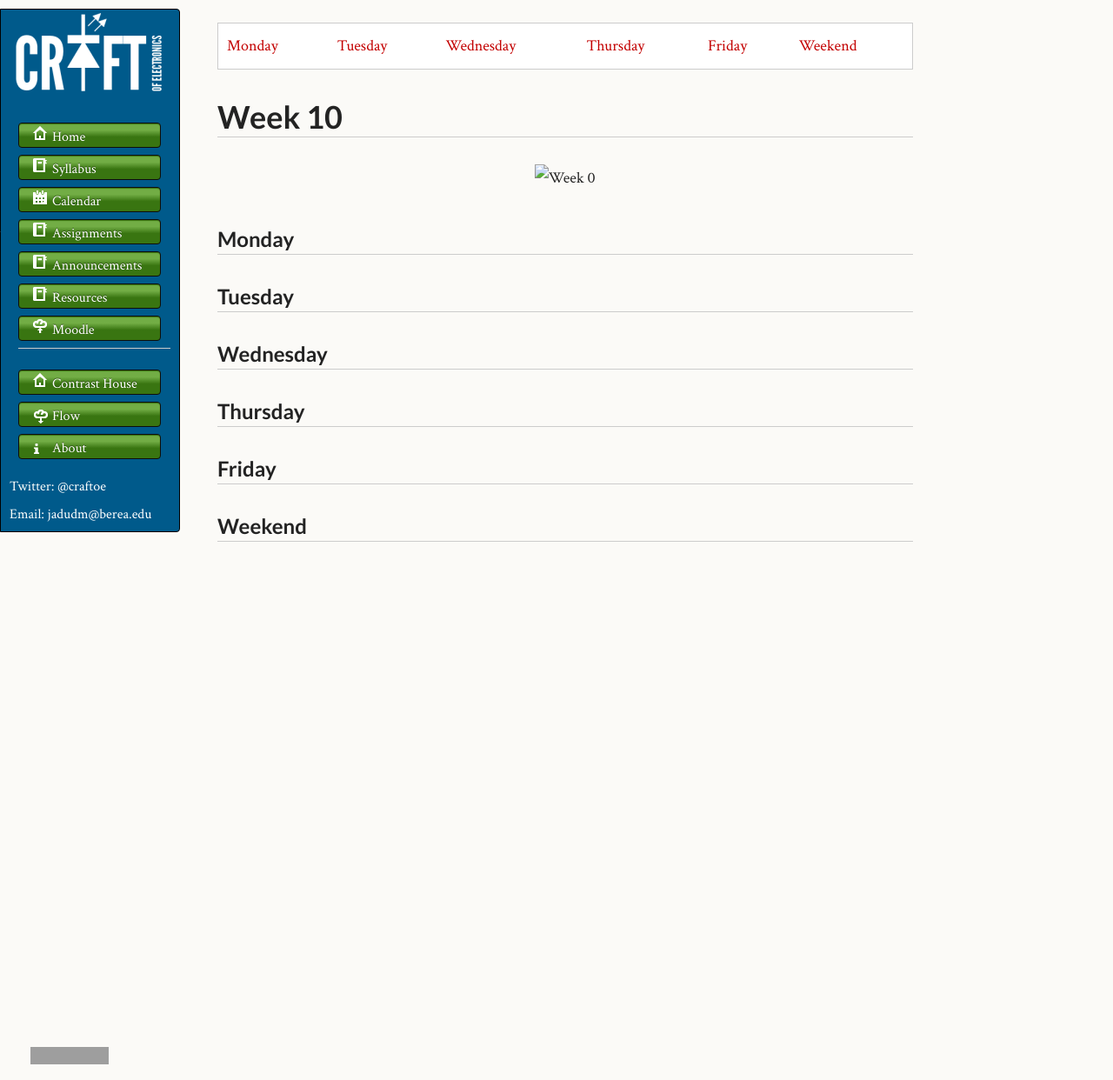
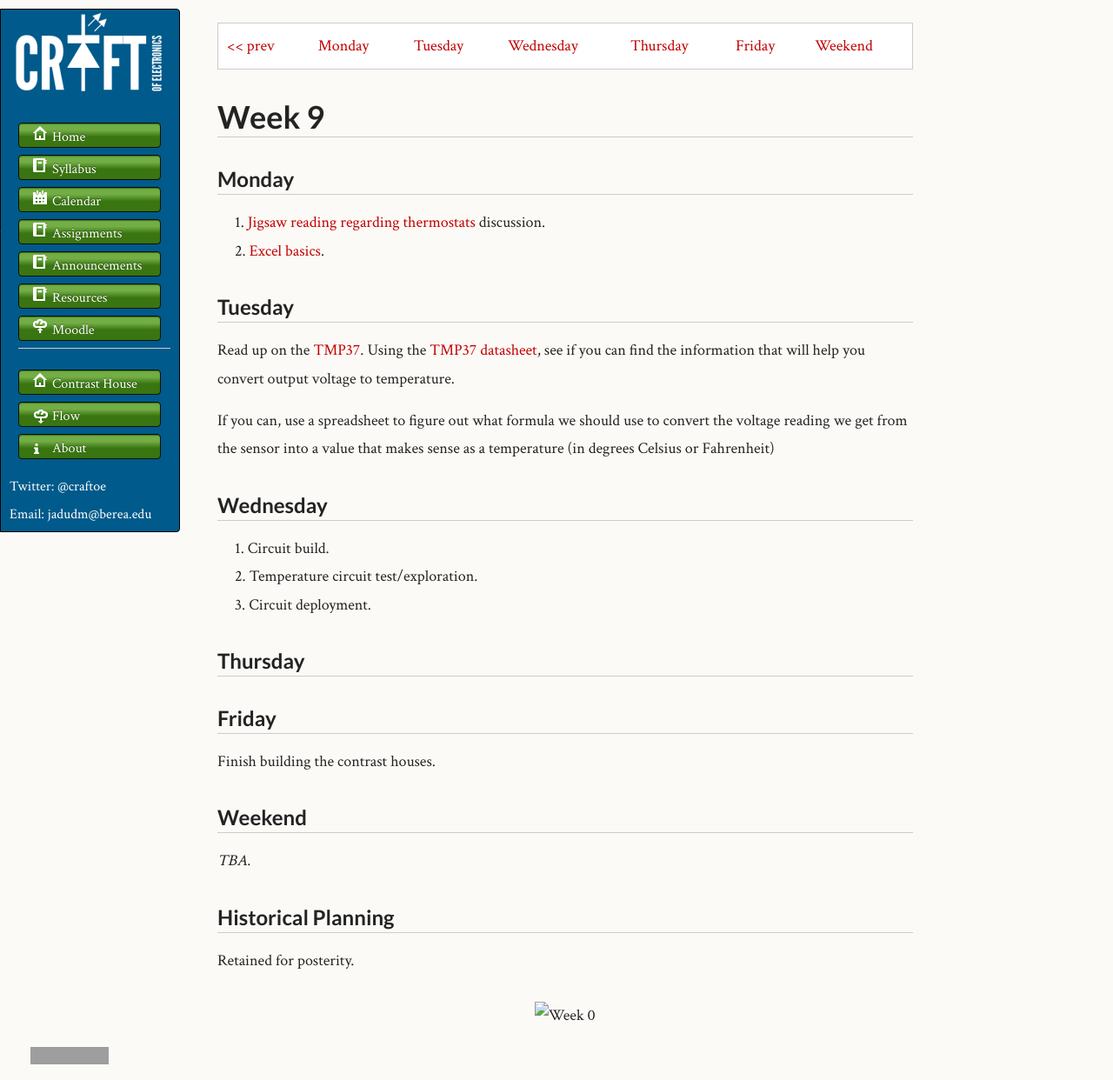
Before and after one commit to craftofelectronics/craftofelectronics.github.com, a Jekyll site: the page built from cal/w09.md, in a window 1280 px wide and 1242 px high. Shown: the whole window at 87% size. Built offline with Jekyll 4.4.1, drawn with Linux system fonts in a browser that asks for light colours; grey boxes are pictures that could not be loaded.

Commit message:
Updating for class.

```diff
--- a/cal/w09.md
+++ b/cal/w09.md
@@ -1,39 +1,55 @@
 ---
 layout: default
-title: Week 10
-week: 10
+title: Week 9
+week: 9
 ---
 
 <table>
 <tr>
-	<td> <a href="#Monday">Monday</a> </td>
-	<td> <a href="#Tuesday">Tuesday</a> </td>
-	<td> <a href="#Wednesday">Wednesday</a> </td>
-	<td> <a href="#Thursday">Thursday</a> </td>
-	<td> <a href="#Friday">Friday</a> </td>
-	<td> <a href="#Weekend">Weekend</a> </td>
+	<td> <a href="w06.html">&lt;&lt; prev</a> </td>
+	<td> <a href="#monday">Monday</a> </td>
+	<td> <a href="#tuesday">Tuesday</a> </td>
+	<td> <a href="#wednesday">Wednesday</a> </td>
+	<td> <a href="#thursday">Thursday</a> </td>
+	<td> <a href="#friday">Friday</a> </td>
+	<td> <a href="#weekend">Weekend</a> </td>
+	<!-- ><td> <a href="w09.html">next &gt;&gt;</a> </td> -->
 </tr></table>
 
-# Week 10
+
+# Week 9
+
+## Monday
+
+1. [Jigsaw reading regarding thermostats]({{site.url}}/assignments/jigsaw-reading-thermostats.html) discussion.
+1. [Excel basics]({{site.url}}/assignments/excel-basics.html).
+
+## Tuesday
+
+Read up on the [TMP37](http://shop.moderndevice.com/products/temperature-sensor). Using the [TMP37 datasheet](http://www.analog.com/static/imported-files/data_sheets/TMP35_36_37.pdf), see if you can find the information that will help you convert output voltage to temperature.
+
+If you can, use a spreadsheet to figure out what formula we should use to convert the voltage reading we get from the sensor into a value that makes sense as a temperature (in degrees Celsius or Fahrenheit)
+
+## Wednesday
+
+1. Circuit build.
+1. Temperature circuit test/exploration.
+1. Circuit deployment.
+
+## Thursday
+
+## Friday
+
+Finish building the contrast houses.
+
+## Weekend
+
+*TBA*.
+
+## Historical Planning
+
+Retained for posterity.
 
 <p align="center">
 	<img src="images/w09-600.png" alt="Week 0"/>
 </p>
-
-<a id='Monday'></a>
-## Monday
-
-<a id='Tuesday'></a>
-## Tuesday
-
-<a id='Wednesday'></a>
-## Wednesday
-
-<a id='Thursday'></a>
-## Thursday
-
-<a id='Friday'></a>
-## Friday
-
-<a id='Weekend'></a>
-## Weekend
```
Also changed, not shown: assignments/excel-basics.md (added, +29 -0 lines), assignments/index.md (+3 -0 lines), cal/index.md (+9 -0 lines), 1 other file.
